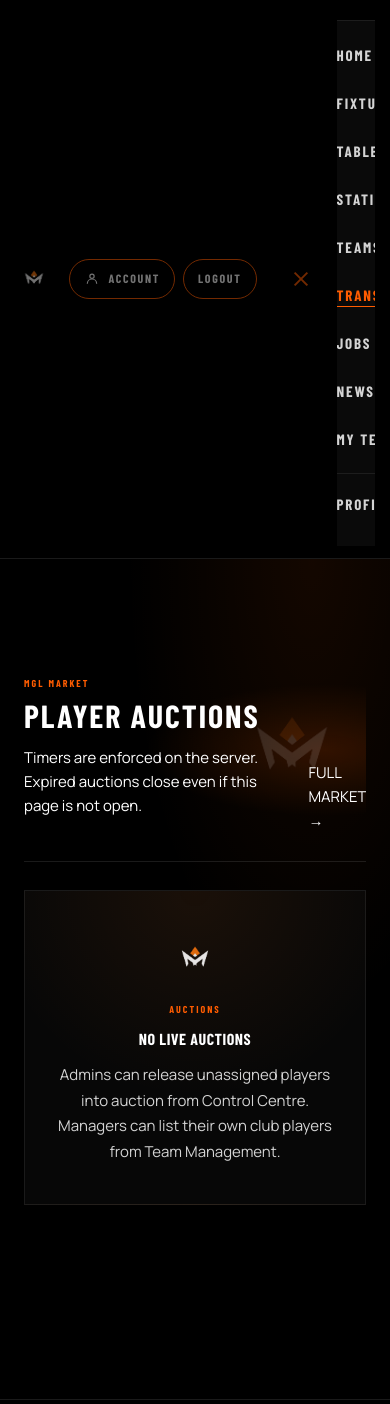
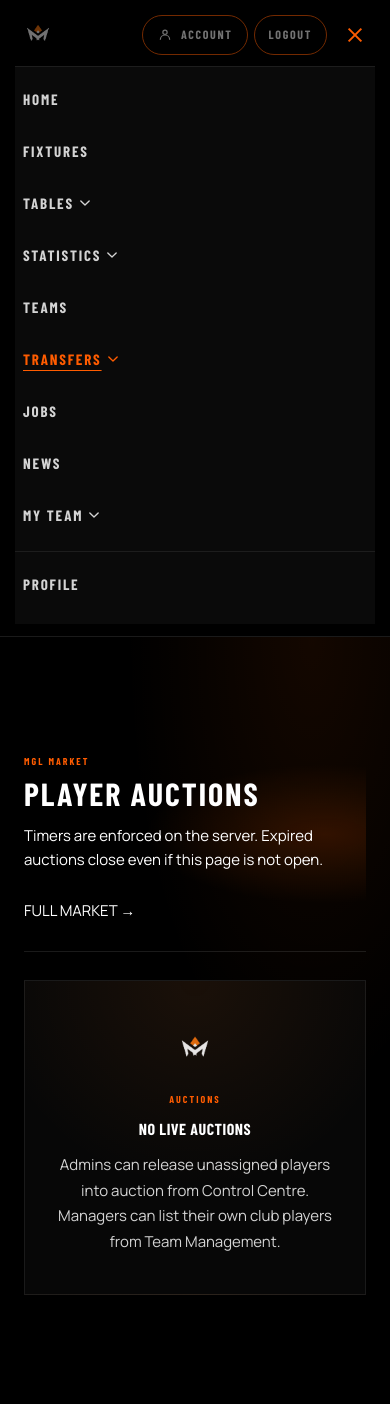
Before and after one commit to vxntedgaming-bot/MGL_OCM_FULL, a Django app: page /auctions/ in a window 390 px wide, after a click that opens the changed part. Shown: the top 1404 px of the page. Run offline with Django 5.2, Linux system fonts and the light colour scheme; the visitor is signed in with stand-in values (Sample User, id 1); data comes from the database, SQL or seed files in the repository; data that the repository does not hold is empty; parts of the project's set-up code (start-up, migrations or seed data) failed here and were passed over; some web fonts are replaced.

Commit message:
Fix mobile hamburger clipping and inner-page heading wrap.
Force the nav panel onto a full-width row below the header so labels
are not cut off at 320–1024px, and stack section headings on small screens.

```diff
--- a/core/static/core/css/mgl-theme.css
+++ b/core/static/core/css/mgl-theme.css
@@ -145,6 +145,43 @@ video {
 }
 
 @media (max-width: 1100px) {
+    .mgl-header-inner {
+        display: grid;
+        grid-template-columns: minmax(0, auto) minmax(0, 1fr) auto;
+        align-items: center;
+        column-gap: 8px;
+        row-gap: 0;
+    }
+
+    .mgl-logo {
+        grid-column: 1;
+        grid-row: 1;
+        flex: none;
+        min-width: 0;
+    }
+
+    .mgl-header-actions {
+        grid-column: 2;
+        grid-row: 1;
+        order: unset;
+        width: auto;
+        margin-left: 0;
+        justify-self: end;
+        display: flex;
+        flex-wrap: nowrap;
+        gap: 6px;
+        min-width: 0;
+    }
+
+    .mgl-nav-burger {
+        grid-column: 3;
+        grid-row: 1;
+        order: unset;
+        margin-left: 0;
+        justify-self: end;
+        z-index: 130;
+    }
+
     .mgl-nav-checkbox:checked ~ .mgl-nav-backdrop {
         display: block;
         position: fixed;
@@ -153,14 +190,50 @@ video {
         z-index: 90;
     }
 
+    .mgl-nav,
+    .mgl-nav-checkbox:checked ~ .mgl-nav {
+        grid-column: 1 / -1;
+        grid-row: 2;
+        display: none;
+        flex: none;
+        order: unset;
+        width: 100%;
+        max-width: 100%;
+        min-width: 0;
+        justify-content: flex-start;
+        align-items: stretch;
+        box-sizing: border-box;
+    }
+
     .mgl-nav-checkbox:checked ~ .mgl-nav {
         display: flex;
         position: relative;
         z-index: 120;
         background: #0a0a0a;
-        padding: 12px 0 20px;
-        max-height: min(80vh, 640px);
+        padding: 8px 0 16px;
+        max-height: min(70vh, 560px);
+        overflow-x: hidden;
         overflow-y: auto;
+    }
+
+    .mgl-nav > a,
+    .mgl-nav-link,
+    .mgl-nav-trigger {
+        width: 100%;
+        max-width: 100%;
+        box-sizing: border-box;
+        justify-content: flex-start;
+        text-align: left;
+        white-space: normal;
+        overflow-wrap: break-word;
+        padding: 12px 8px;
+    }
+
+    .mgl-nav-dropdown,
+    .mgl-nav-menu {
+        width: 100%;
+        max-width: 100%;
+        min-width: 0;
     }
 }
 
@@ -632,6 +705,25 @@ video {
 }
 
 @media (max-width: 640px) {
+    .section-heading {
+        flex-direction: column;
+        align-items: flex-start;
+        gap: 12px;
+    }
+
+    .section-heading .view-all,
+    .section-heading .section-line {
+        width: 100%;
+    }
+
+    .mgl-main > .mgl-section:first-of-type > .section-heading:first-child::after {
+        display: none;
+    }
+
+    .mgl-club-admin-head {
+        flex-wrap: wrap;
+    }
+
     .mgl-pitch {
         min-height: 340px;
         padding: 12px 8px;
@@ -785,6 +877,12 @@ body.mgl-auth-body .mgl-main {
     color: #fff;
 }
 
+.mgl-club-admin-head {
+    display: flex;
+    align-items: center;
+    gap: 20px;
+}
+
 .mgl-cta {
     background:
         radial-gradient(ellipse at 50% 80%, rgba(255, 92, 0, 0.2), transparent 55%),
@@ -874,7 +972,7 @@ body.mgl-auth-body .mgl-main {
         overflow-x: hidden;
     }
 
-    .mgl-header-account svg {
-        display: none;
+    .mgl-header-account {
+        padding: 8px 10px;
     }
 }
--- a/mgl/templates/mgl/admin_club_management.html
+++ b/mgl/templates/mgl/admin_club_management.html
@@ -24,7 +24,7 @@
 
         <div class="dashboard-panel">
 
-            <div style="display:flex;align-items:center;gap:20px;">
+            <div class="mgl-club-admin-head">
 
                 {% team_logo team "lg" %}
 
```
